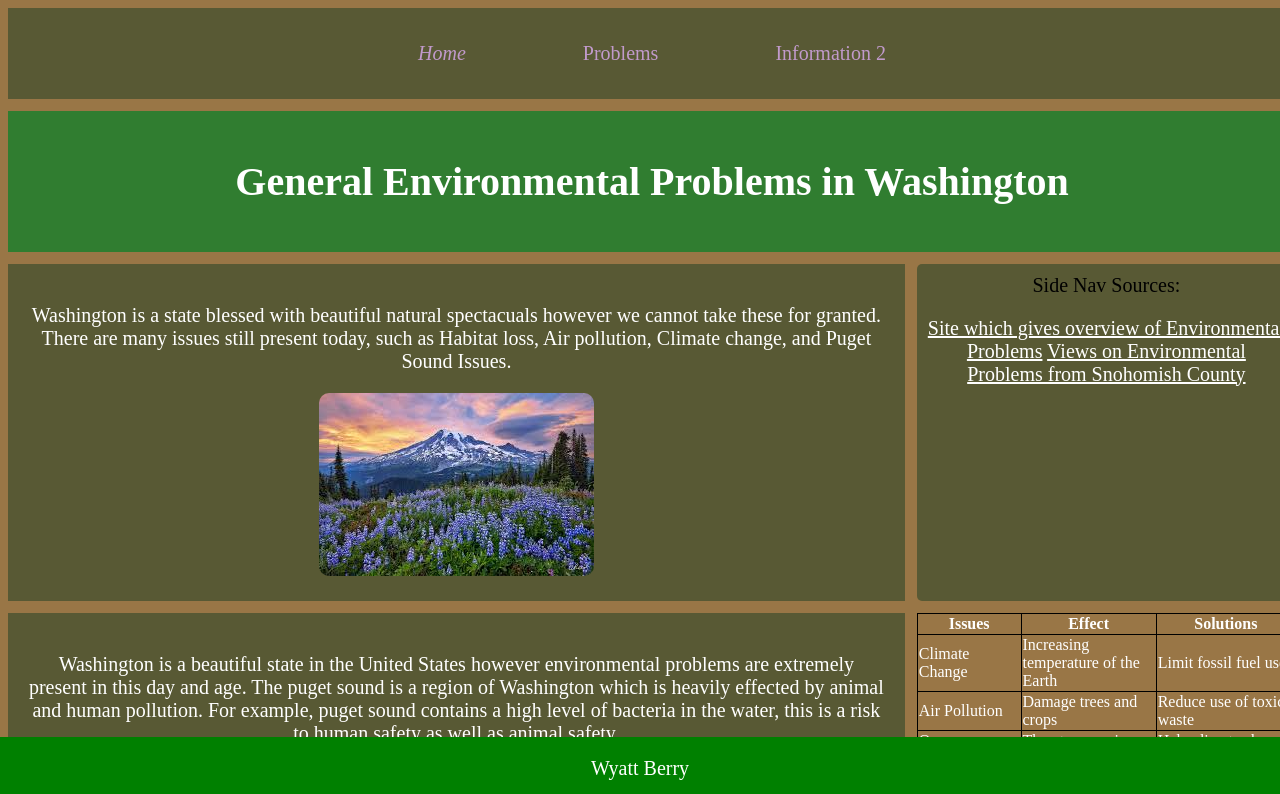
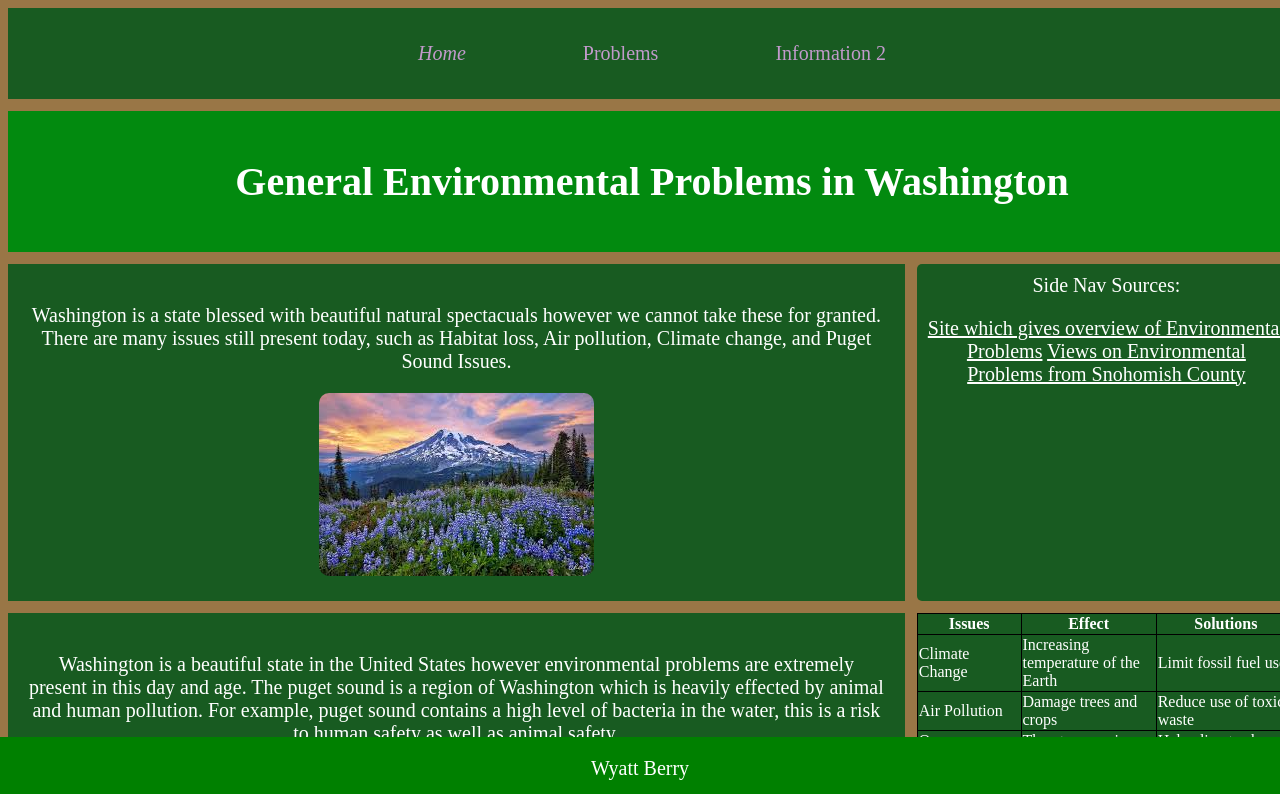
Before and after one commit to Sharmania7/Sharmania7.github.io, a plain HTML site: page Helping Community MA/generalproblems.html in a window 1280 px wide. Shown: the top 794 px of the page. Drawn offline with Linux system fonts and the light colour scheme.

Commit message:
newest changes

```diff
--- a/Helping Community MA/generalproblems.html
+++ b/Helping Community MA/generalproblems.html
@@ -13,6 +13,7 @@
         td {
             border: 1px solid black;
             border-collapse: collapse;
+            background-color: rgb(24, 91, 33);
         }
 
         .grid-container {
@@ -22,7 +23,7 @@
         }
 
         .grid-item {
-            background-color: rgb(88, 89, 52);
+            background-color: rgb(24, 91, 33);
             text-align: center;
             font-size: 20px;
             padding: 20px;
@@ -34,7 +35,8 @@
             grid-column: 1 / span 3;
             grid-row: 2;
             text-align: center;
-            background-color: rgb(48, 125, 48)
+            background-color: #028A0F;
+            ;
         }
 
         .mission-statement {
@@ -141,7 +143,7 @@
             </div>
         </div>
 
-        <div class="grid-item cta-button" style="color: black;">Side Nav
+        <div class="grid-item cta-button" style="color: white;">Side Nav
             Sources:
             <p>
                 <a href="https://ecology.wa.gov/Water-Shorelines/Puget-Sound/Issues-problems" target="_blank"
```
